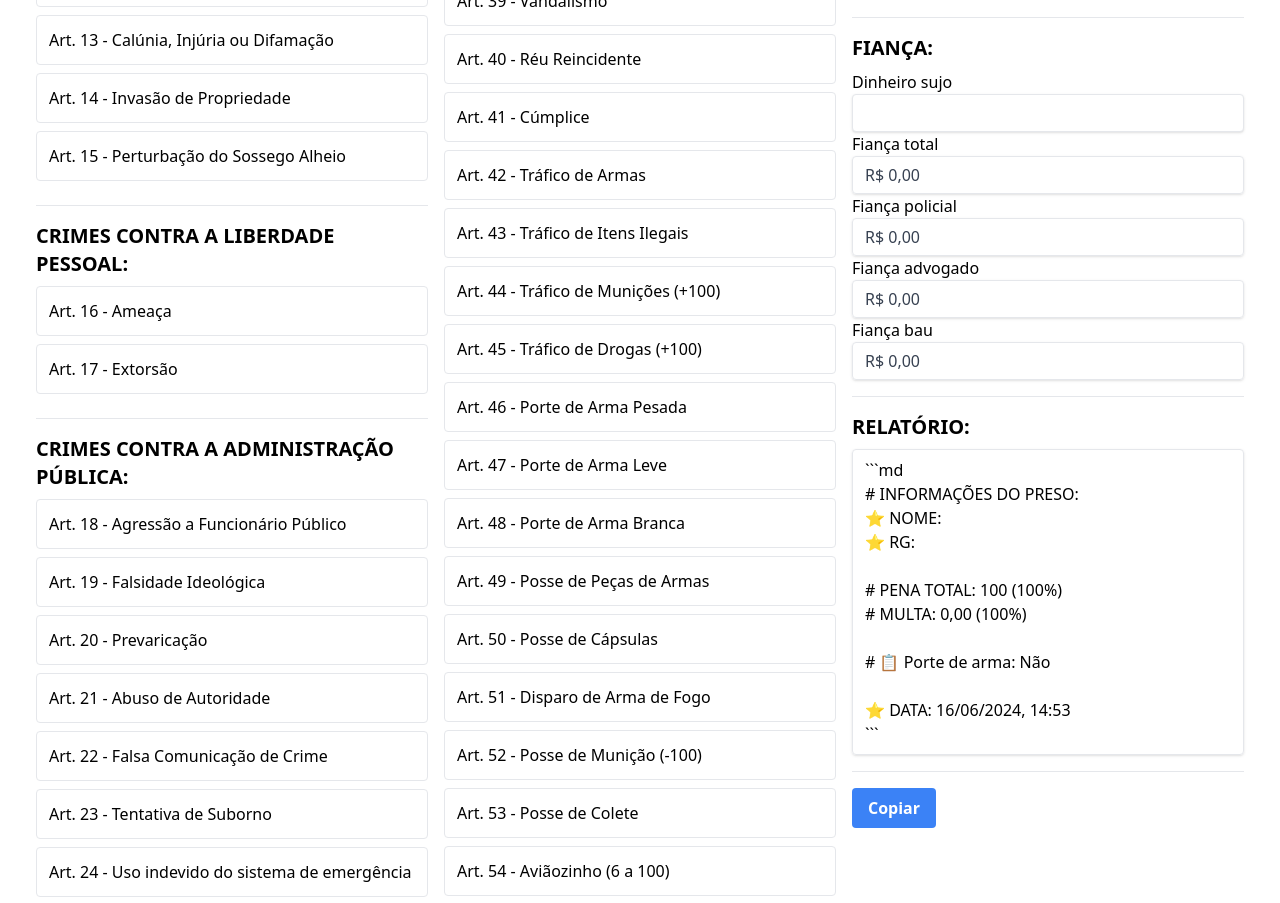
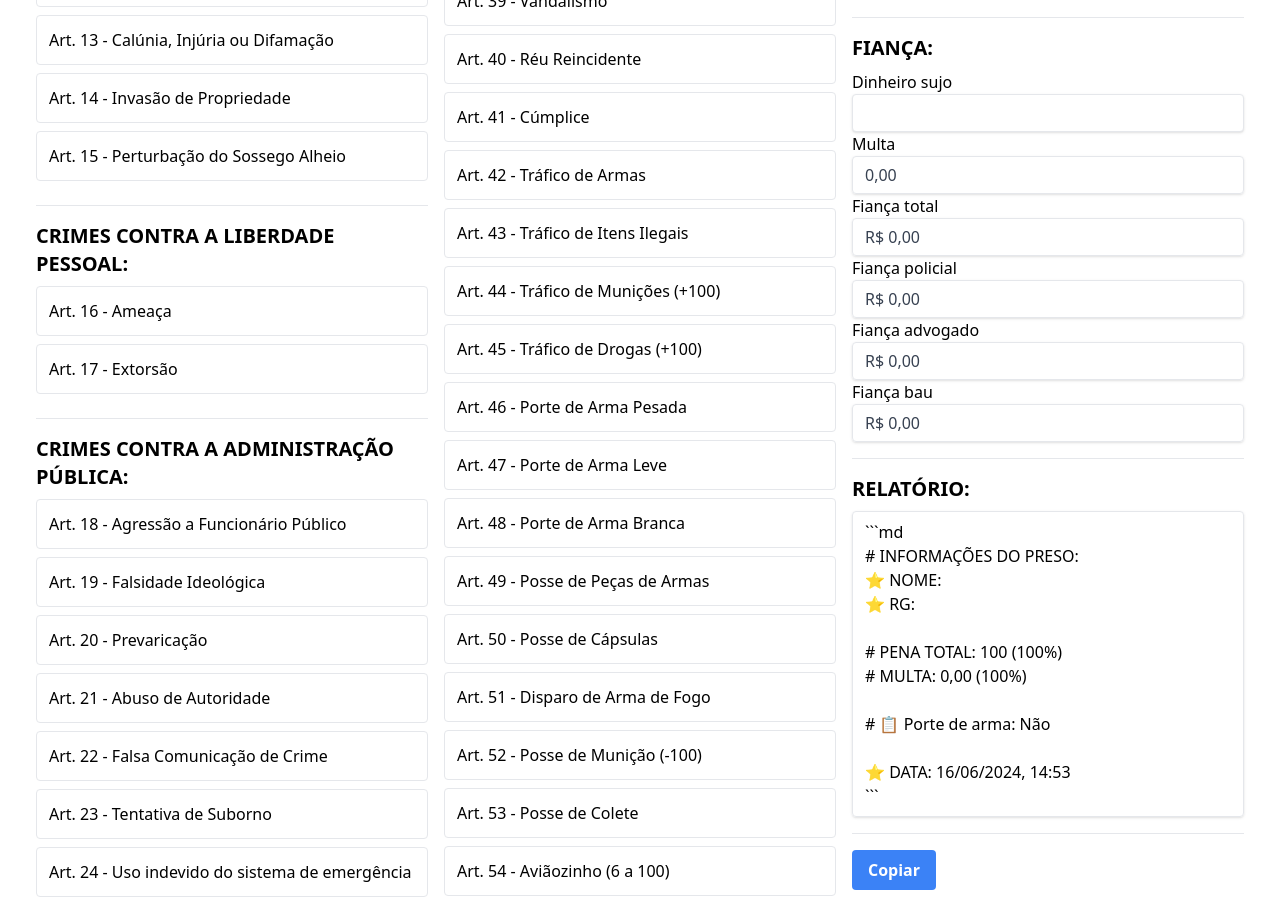
Before and after one commit to revoada-rj/calculadora-penal, a Nuxt app: page / in a window 1280 px wide. Shown: the part 820-1723 px from the top of the page. Built offline with nearby package versions, Linux system fonts and the light colour scheme.

Commit message:
fix multa baseada no dinheiro sujo

```diff
--- a/components/calculadora-penal/form.vue
+++ b/components/calculadora-penal/form.vue
@@ -177,6 +177,14 @@
             @keyup="moeda"
             v-model="form.dinheiroSujo"
           />
+          <div class="flex flex-col">
+            <label>Multa</label>
+            <div
+              class="shadow appearance-none border rounded w-full py-2 px-3 text-gray-700 leading-tight focus:outline-none focus:shadow-outline"
+            >
+              {{ parseToBrl(multa) }}
+            </div>
+          </div>
           <div class="flex flex-col">
             <label>Fiança total</label>
             <div
@@ -1003,7 +1011,16 @@ export default {
         return this.parseToBrl(this.crimes[0].multa);
       }
 
-      return this.parseToBrl(this.crimes.reduce((a, b) => a + b.multa, 0));
+      let multa = this.crimes.reduce((a, b) => a + b.multa, 0);
+
+      if (this.form.dinheiroSujo) {
+        let dinheiroSujo = parseFloat(
+          this.form.dinheiroSujo.replaceAll(".", "").replaceAll(",", ".")
+        );
+        multa += dinheiroSujo / 2;
+      }
+
+      return this.parseToBrl(multa);
     },
     somaAtenuantes() {
       let atenuantes = this.atenuantes.filter((el) => el.selected);
```
